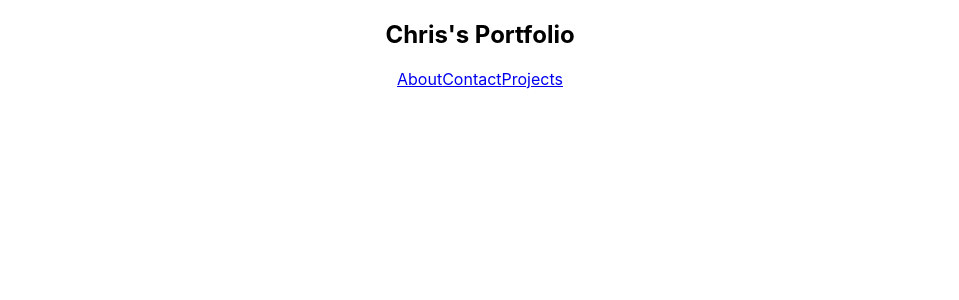
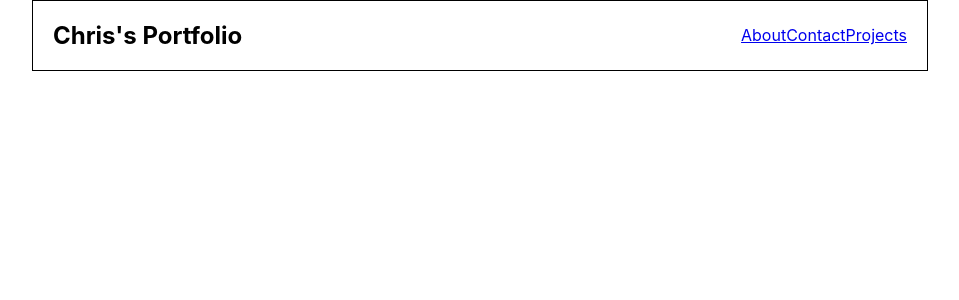
Before and after one commit to onetrckchris/totally-serious-portoflio-site, a React (Create React App) app in the folder portfolio/: page / in a window 1280 px wide. Shown: the top 300 px of the page, without its empty margins (160-1119 px from the left). Built offline with nearby package versions, Linux system fonts and the light colour scheme.

Commit message:
Made small changes to the Navbar to fix issues with the editor

```diff
--- a/portfolio/src/App.js
+++ b/portfolio/src/App.js
@@ -1,15 +1,21 @@
 import React from 'react';
+import styled from 'styled-components';
 
-import Navbar from './components/Navbar';
+import Navbar from './components/navbar/Navbar';
 
 import './App.css';
 
 function App() {
 	return (
-		<div className="App">
+		<AppContainer>
 			<Navbar />
-		</div>
+		</AppContainer>
 	);
 }
 
+const AppContainer = styled.div`
+	width: 70%;
+	margin: auto;
+`;
+
 export default App;
--- a/portfolio/src/components/Navbar.js
+++ b/portfolio/src/components/navbar/Navbar.js
@@ -1,16 +1,25 @@
 import React from 'react';
+import styled from 'styled-components';
 
 const Navbar = () => {
     return (
-        <div>
+        <NavContainer>
             <h2>Chris's Portfolio</h2>
             <nav>
                 <a href="#">About</a>
                 <a href="#">Contact</a>
                 <a href="#">Projects</a>
             </nav>
-        </div>
+        </NavContainer>
     );
 };
 
+const NavContainer = styled.div`
+    display: flex;
+    align-items: center;
+    justify-content: space-between;
+    padding: 0 20px;
+    border: 1px solid black;
+`;
+
 export default Navbar;
```
